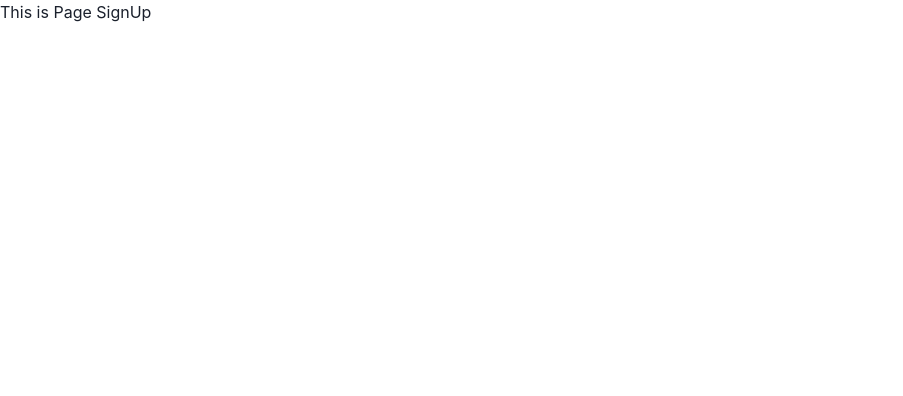
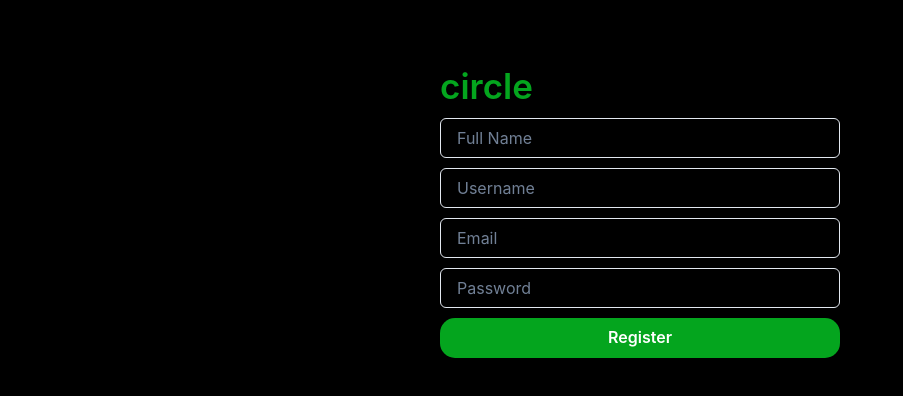
Before and after one commit to boboiboyss/cirlce, a React (Vite) app in the folder circle/: page /auth/register in a window 1280 px wide. Shown: the top 396 px of the page, without its empty margins (0-903 px from the left). Built offline with nearby package versions, Linux system fonts and the light colour scheme.

Commit message:
add react-hook-form, zod validation and toast

```diff
--- a/circle/package.json
+++ b/circle/package.json
@@ -15,15 +15,18 @@
     "@emotion/react": "^11.11.4",
     "@emotion/styled": "^11.11.5",
     "@fortawesome/fontawesome-svg-core": "^6.5.2",
+    "@hookform/resolvers": "^3.6.0",
     "@reduxjs/toolkit": "^2.2.5",
     "axios": "^1.7.2",
     "framer-motion": "^11.2.5",
     "path": "^0.12.7",
     "react": "^18.2.0",
     "react-dom": "^18.2.0",
+    "react-hook-form": "^7.51.5",
     "react-icons": "^5.2.1",
     "react-redux": "^9.1.2",
-    "react-router-dom": "^6.23.1"
+    "react-router-dom": "^6.23.1",
+    "zod": "^3.23.8"
   },
   "devDependencies": {
     "@types/react": "^18.2.66",
--- a/circle/src/App.tsx
+++ b/circle/src/App.tsx
@@ -8,11 +8,13 @@ import { useEffect, useState } from 'react'
 import { useDispatch, useSelector } from 'react-redux'
 import { RootState } from './redux/store/store'
 import { SET_USER } from './redux/slices/AuthSlices'
+import { useToast } from '@chakra-ui/react'
 
 function App() {
   const [isLoading, setisLoading] = useState<boolean>(true)
   const dispatch = useDispatch()
   const currentUser = useSelector((state: RootState) => state.auth.user);
+  const toast = useToast()
 
   const PrivateRoute = () => {
     // if(isLoading) {
@@ -34,6 +36,12 @@ function App() {
     } catch (error) {
       localStorage.removeItem("token");
       setisLoading(false);
+      toast({
+        title : 'User not authenticated',
+        status : 'error',
+        duration : 3000,
+        isClosable : true
+      })
     }
   }
 
--- a/circle/src/features/auth/components/SignIn.tsx
+++ b/circle/src/features/auth/components/SignIn.tsx
@@ -1,75 +1,45 @@
-import { api } from "@/libs/api";
-import { SET_USER } from "@/redux/slices/AuthSlices";
 import { Box, Button, Input, BoxProps, Text} from "@chakra-ui/react";
-import { useState } from "react";
-import { useDispatch } from "react-redux";
-import { Link, useNavigate } from "react-router-dom";
+import {Link } from "react-router-dom";
+import { useLoginForm } from "../hooks/UseLoginForm";
+
+
 
 interface IPropsLogin extends BoxProps {}
 
-type LoginForm = {
-    email : string,
-    password : string
-}
+export default function SignInForm (props: IPropsLogin) {
+    const {handleSubmit, onSubmit, register, errors} = useLoginForm()
 
-export default function SignInForm (props: IPropsLogin) {
-
-    const [form, setForm] = useState<LoginForm>({
-        email : "",
-        password : "",
-    });
-
-    function handleChange(event : React.ChangeEvent<HTMLInputElement>){
-        const {name, value} = event.target
-       setForm({
-        ...form,
-        [name] : value
-       })
-    }
-
-    const dispatch = useDispatch()
-    const navigate = useNavigate()
-
-   async function handleSubmit(){
-        try {
-            const respon = await api.post("/auth/login", form);
-            const {token, user} = respon.data;
-
-            if(token) {
-                localStorage.setItem("token", respon.data.token)
-            }
-            if(user) {
-                dispatch(SET_USER(user))
-                navigate('/')
-            }
-
-        } catch (error) {
-            console.log(error)
-        }
-    }
     return (
+        <form onSubmit={handleSubmit(onSubmit)}>
             <Box width={'400px'} {...props} display={'flex'} flexDirection={'column'} gap={'10px'}>
                 <Text color={'white'} fontWeight={'500'}>Email</Text>
                 <Input
-                name="email"
                     type="email"
                     placeholder="Email"
                     color={'white'}
-                onChange={handleChange}
+                    {...register('email')}
                 />
+                <Text color={'#ff0000'}>{errors.email?.message}</Text>
                 <Text color={'white'} fontWeight={'500'}>Password</Text>
                 <Input
-                name="password"
                     placeholder="Password"
                     type="password"
                     color={'white'}
-                onChange={handleChange}
+                    {...register('password')}
                 />
-            <Button onClick={handleSubmit} backgroundColor={'#04A51E'} color={'white'} borderRadius={'15px'}>Login</Button>
+                <Text color={'#ff0000'}>{errors.password?.message}</Text>
+                <Button
+                    type='submit'
+                    backgroundColor={'#04A51E'}
+                    color={'white'}
+                    borderRadius={'15px'}
+                >Login
+                </Button>
                 <Box display={'flex'}>
                     <Text color={'white'} mr={'10px'}>Don't have an account yet?</Text>
                     <Link to={'/auth/register'} style={{color : '#1e0fbe'}}>Create Account</Link>
                 </Box>
             </Box>
+        </form>
     )
 }
--- a/circle/src/features/auth/components/SignUp.tsx
+++ b/circle/src/features/auth/components/SignUp.tsx
@@ -0,0 +1,87 @@
+import { api } from "@/libs/api";
+import { Box, BoxProps, Button, Input, useToast } from "@chakra-ui/react";
+import React, { useState } from "react";
+import { useNavigate } from "react-router-dom";
+
+interface IPropsRegister extends BoxProps {}
+
+type RegisterForm = {
+  email: string;
+  password: string;
+};
+
+export default function SignUpForm(props: IPropsRegister) {
+  const [form, setForm] = useState<RegisterForm>({
+    email: "",
+    password: "",
+  });
+
+  const navigate = useNavigate();
+  const toast = useToast();
+
+  function handleChange(event: React.ChangeEvent<HTMLInputElement>) {
+    const {name, value} = event.target;
+    setForm({
+      ...form,
+      [name]: value,
+    });
+  }
+
+  async function handleSubmit() {
+    try {
+      await api.post("/auth/register", form);
+      navigate("/auth/login");
+      toast({
+        title: "Register success!",
+        status: "success",
+        duration: 3000,
+        isClosable: true,
+      });
+    } catch (error) {
+      toast({
+        title: "Register failed!",
+        status: "error",
+        duration: 3000,
+        isClosable: true,
+      });
+    }
+  }
+
+  return (
+    <Box width={'400px'} display={"flex"} flexDirection={"column"} gap={"10px"} {...props}>
+      <Input
+        name="fullName"
+        placeholder="Full Name"
+        color="white"
+        onChange={handleChange}
+      />
+      <Input
+        name="username"
+        placeholder="Username"
+        color="white"
+        onChange={handleChange}
+      />
+      <Input
+        name="email"
+        placeholder="Email"
+        color="white"
+        onChange={handleChange}
+      />
+      <Input
+        name="password"
+        type="password"
+        placeholder="Password"
+        color="white"
+        onChange={handleChange}
+      />
+    <Button
+        onClick={handleSubmit}
+        backgroundColor={'#04A51E'}
+        color={'white'}
+        borderRadius={'15px'}
+    >
+        Register
+    </Button>
+    </Box>
+  );
+}
--- /dev/null
+++ b/circle/src/features/auth/hooks/UseLoginForm.ts
@@ -0,0 +1,56 @@
+import { api } from "@/libs/api";
+import { SET_USER } from "@/redux/slices/AuthSlices";
+import { useDispatch } from "react-redux";
+import {useNavigate } from "react-router-dom";
+import {useToast} from '@chakra-ui/react';
+import {useForm, SubmitHandler} from 'react-hook-form'
+import { zodResolver } from "@hookform/resolvers/zod";
+import { loginSchema } from "../validator/LoginForm";
+import { LoginForm } from "@/types/types";
+
+export const useLoginForm = () => {
+    const toast = useToast();
+    const dispatch = useDispatch();
+    const navigate = useNavigate();
+    const {register, handleSubmit, formState : {errors} } = useForm<LoginForm>({
+        mode : 'onChange',
+        resolver : zodResolver(loginSchema)
+    })
+
+    const onSubmit : SubmitHandler<LoginForm> = async (data) => {
+        try {
+            const respon = await api.post("/auth/login", data);
+            const {token, user} = respon.data;
+
+            if(token) {
+                localStorage.setItem("token", token)
+            }
+            if(user) {
+                dispatch(SET_USER(user))
+                toast({
+                    title : 'Login Success',
+                    status : 'success',
+                    duration : 3000,
+                    isClosable : true
+
+                })
+                navigate('/')
+            }
+
+        } catch (error) {
+            toast({
+                title : 'Email / Password is wrong!',
+                status : 'error',
+                duration : 3000,
+                isClosable : true
+            })
+        }
+    }
+
+    return {
+        register,
+        handleSubmit,
+        onSubmit,
+        errors
+    }
+}
--- /dev/null
+++ b/circle/src/features/auth/validator/LoginForm.ts
@@ -0,0 +1,7 @@
+import { LoginForm } from "@/types/types";
+import { z } from "zod";
+
+export const loginSchema = z.object({
+    email : z.string({message : 'Email must be string!'}).email({message : 'Email must be valid!'}),
+    password : z.string().min(5, 'Password Min 5 Character')
+}) satisfies z.Schema<LoginForm>
--- a/circle/src/pages/auth/SignUp.tsx
+++ b/circle/src/pages/auth/SignUp.tsx
@@ -1,5 +1,14 @@
+import { Box, Text } from "@chakra-ui/react";
+import SignUpForm from "@/features/auth/components/SignUp";
+
 export default function SignUp() {
     return (
-        <h1>This is Page SignUp</h1>
+        <Box display={'flex'} flexDirection={'column'} alignItems={'center'} backgroundColor={'black'} width={'100vw'} height={'100vh'}>
+            <Box mt={'60px'}>
+                <Text fontSize={'35px'} color={'#04A51E'}
+                fontWeight={'600'} mb={'5px'}>circle</Text>
+                <SignUpForm />
+            </Box>
+        </Box>
     )
 }
--- a/circle/src/types/types.ts
+++ b/circle/src/types/types.ts
@@ -9,3 +9,9 @@ export interface ICard {
     image : string,
     is_like : boolean
 }
+
+
+export type LoginForm = {
+    email : string,
+    password : string
+}
```
Also changed, not shown: 1 other file (tests, documents, lock files or other folders). Lines whose indentation alone changed are shown as unchanged.
